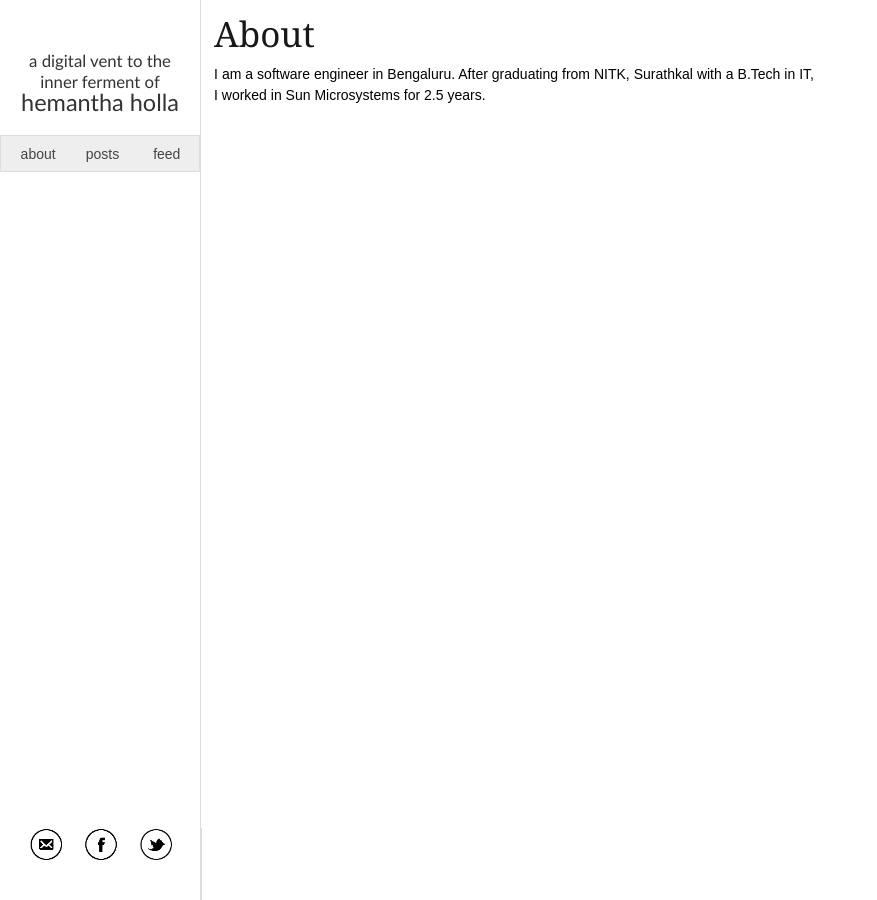
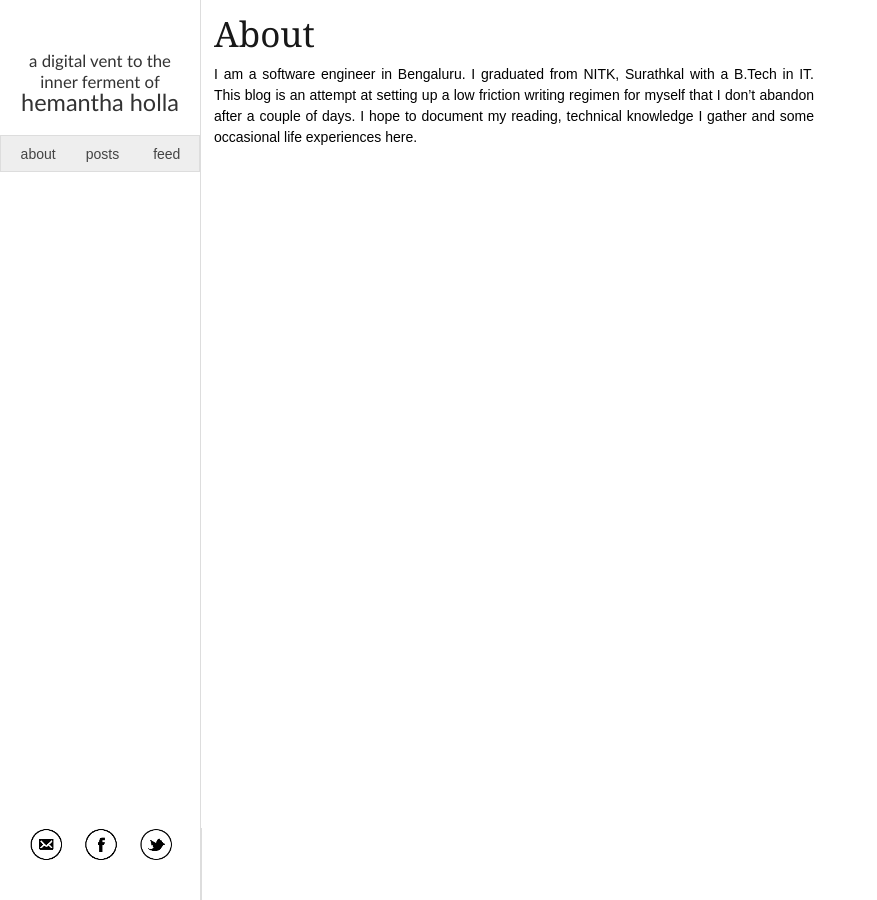
Before and after one commit to mhemantha/mhemantha.github.io, a Jekyll site: the page built from _posts/2013-06-05-about.markdown, in a window 1280 px wide. Shown: the whole page, without its empty margins (0-877 px from the left). Built offline with Jekyll 4.4.1, drawn with Linux system fonts in a browser that asks for light colours; some web fonts are replaced.

Commit message:
update about page

```diff
--- a/_posts/2013-06-05-about.markdown
+++ b/_posts/2013-06-05-about.markdown
@@ -5,4 +5,8 @@ title: about
 
 ## About
 
-I am a software engineer in Bengaluru. After graduating from NITK, Surathkal with a B.Tech in IT, I worked in Sun Microsystems for 2.5 years.
+I am a software engineer in Bengaluru. I graduated from NITK, Surathkal with a
+B.Tech in IT. This blog is an attempt at setting up a low friction writing
+regimen for myself that I don't abandon after a couple of days. I hope to
+document my reading, technical knowledge I gather and some occasional life
+experiences here.
```
